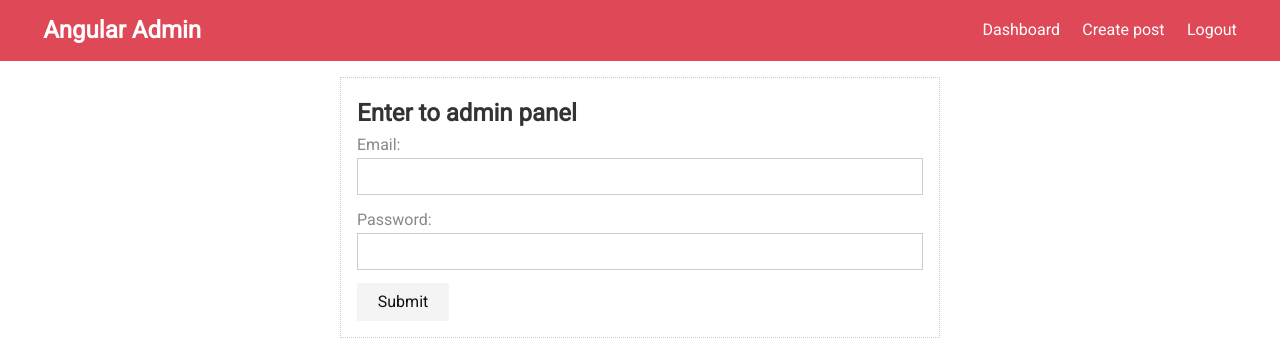
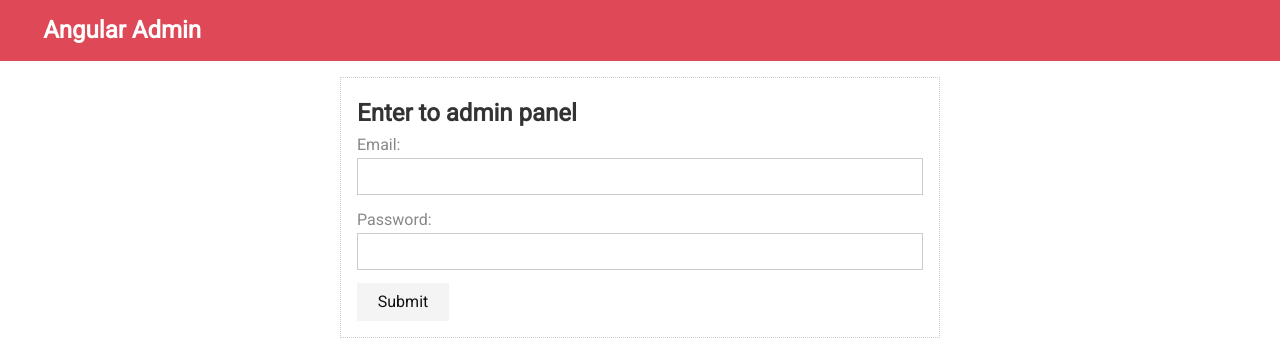
Before and after one commit to TkachukRR/27-angular-blog, an Angular app: page /admin/login in a window 1280 px wide. Shown: the top 346 px of the page. Built offline with nearby package versions, Linux system fonts and the light colour scheme.

Commit message:
#008 Hide menu from isn't authenticated user

```diff
--- a/src/app/admin/shared/components/admin-layout/admin-layout.component.html
+++ b/src/app/admin/shared/components/admin-layout/admin-layout.component.html
@@ -3,7 +3,7 @@
     <a routerLink="/">Angular Admin</a>
   </h1>
 
-  <ul>
+  <ul *ngIf="auth.isAuthenticated()">
     <li routerLinkActive="active"><a [routerLink]="['/admin', 'dashboard']">Dashboard</a></li>
     <li routerLinkActive="active"><a [routerLink]="['/admin', 'create']">Create post</a></li>
     <li><a href="#" (click)="logout($event)">Logout</a></li>
--- a/src/app/admin/shared/components/admin-layout/admin-layout.component.ts
+++ b/src/app/admin/shared/components/admin-layout/admin-layout.component.ts
@@ -11,7 +11,7 @@ export class AdminLayoutComponent {
 
   constructor(
     private router: Router,
-    private auth: AuthService
+    public auth: AuthService
   ) {
   }
 
```
